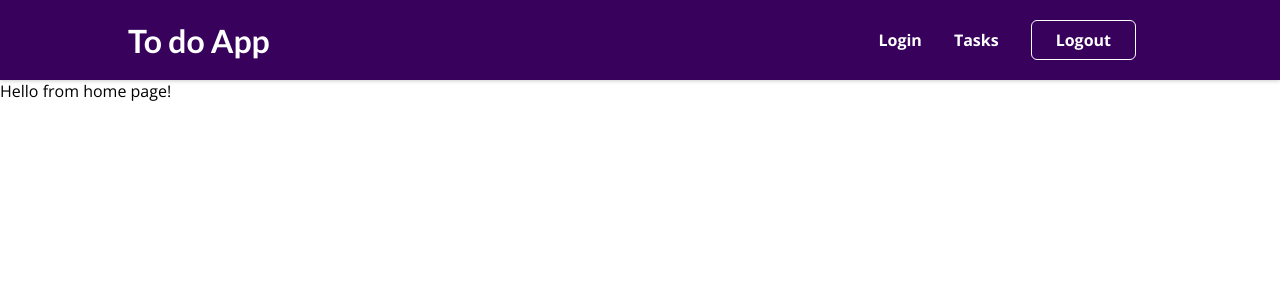
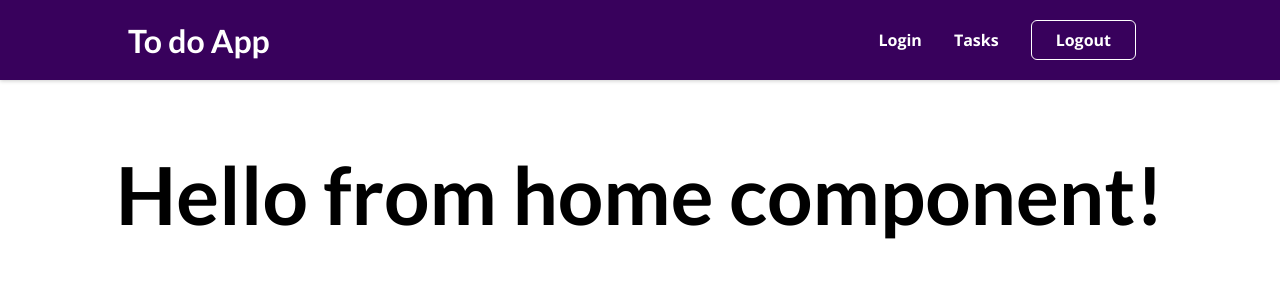
Before and after one commit to urosaleksicclarivate/to-do-typescript, a React (Create React App) app: page / in a window 1280 px wide. Shown: the top 300 px of the page. Built offline with nearby package versions, Linux system fonts and the light colour scheme.

Commit message:
Creating AuthContext

```diff
--- /dev/null
+++ b/src/components/Home/HomeComponent.module.css
@@ -0,0 +1,8 @@
+.starting {
+    margin: 3rem auto;
+    text-align: center;
+  }
+
+  .starting h1 {
+    font-size: 5rem;
+  }
--- /dev/null
+++ b/src/components/Home/HomeComponent.tsx
@@ -0,0 +1,9 @@
+import classes from "./HomeComponent.module.css";
+const HomeComponent: React.FC = () => {
+  return (
+    <section className={classes.starting}>
+      <h1>Hello from home component!</h1>
+    </section>
+  );
+};
+export default HomeComponent;
--- a/src/pages/HomePage.tsx
+++ b/src/pages/HomePage.tsx
@@ -1,4 +1,6 @@
-const HomePage = () => {
-  return <div>Hello from home page!</div>;
+import HomeComponent from "../components/Home/HomeComponent";
+
+const HomePage: React.FC = () => {
+  return <HomeComponent />;
 };
 export default HomePage;
```
Also changed, not shown: src/context/auth-context.tsx (added, +51 -0 lines).
